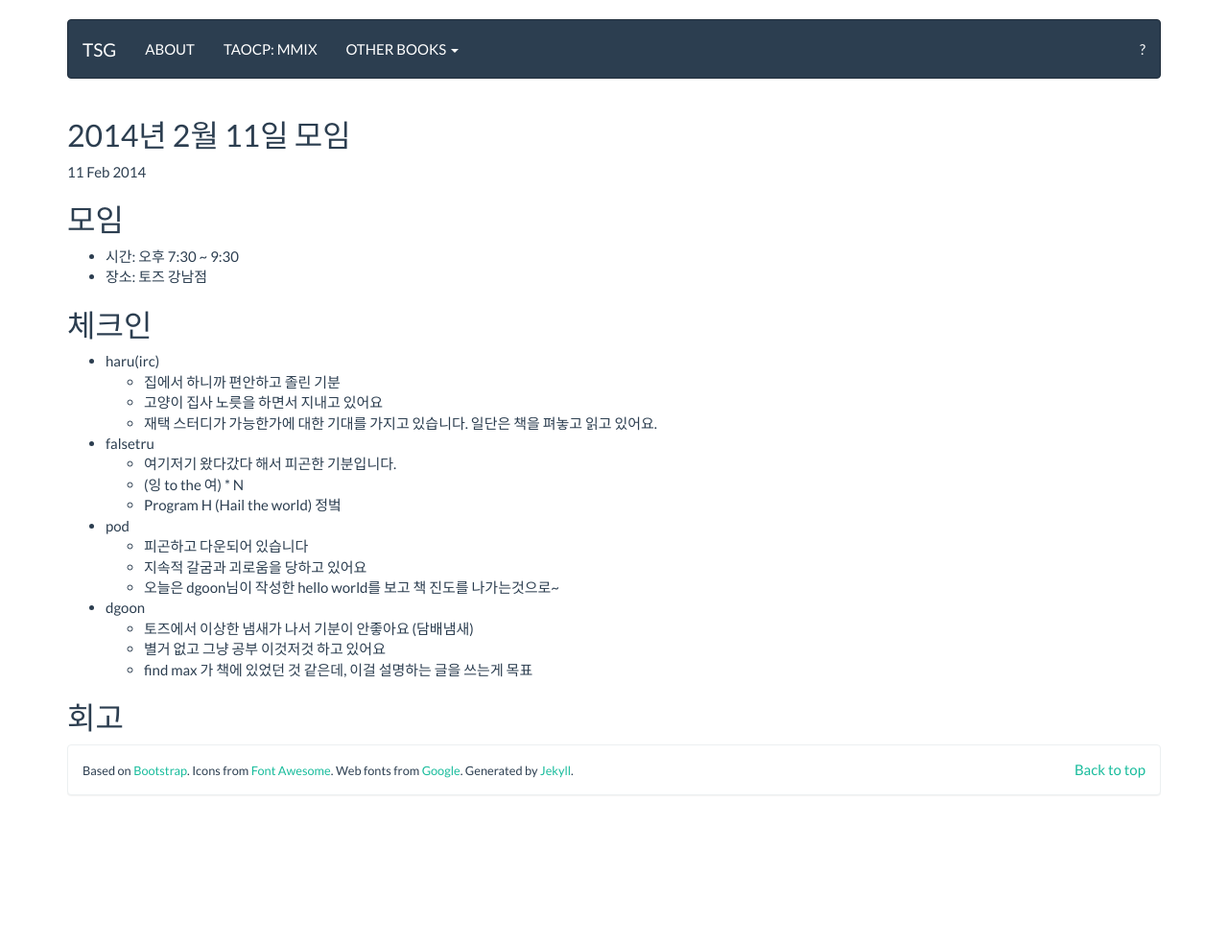
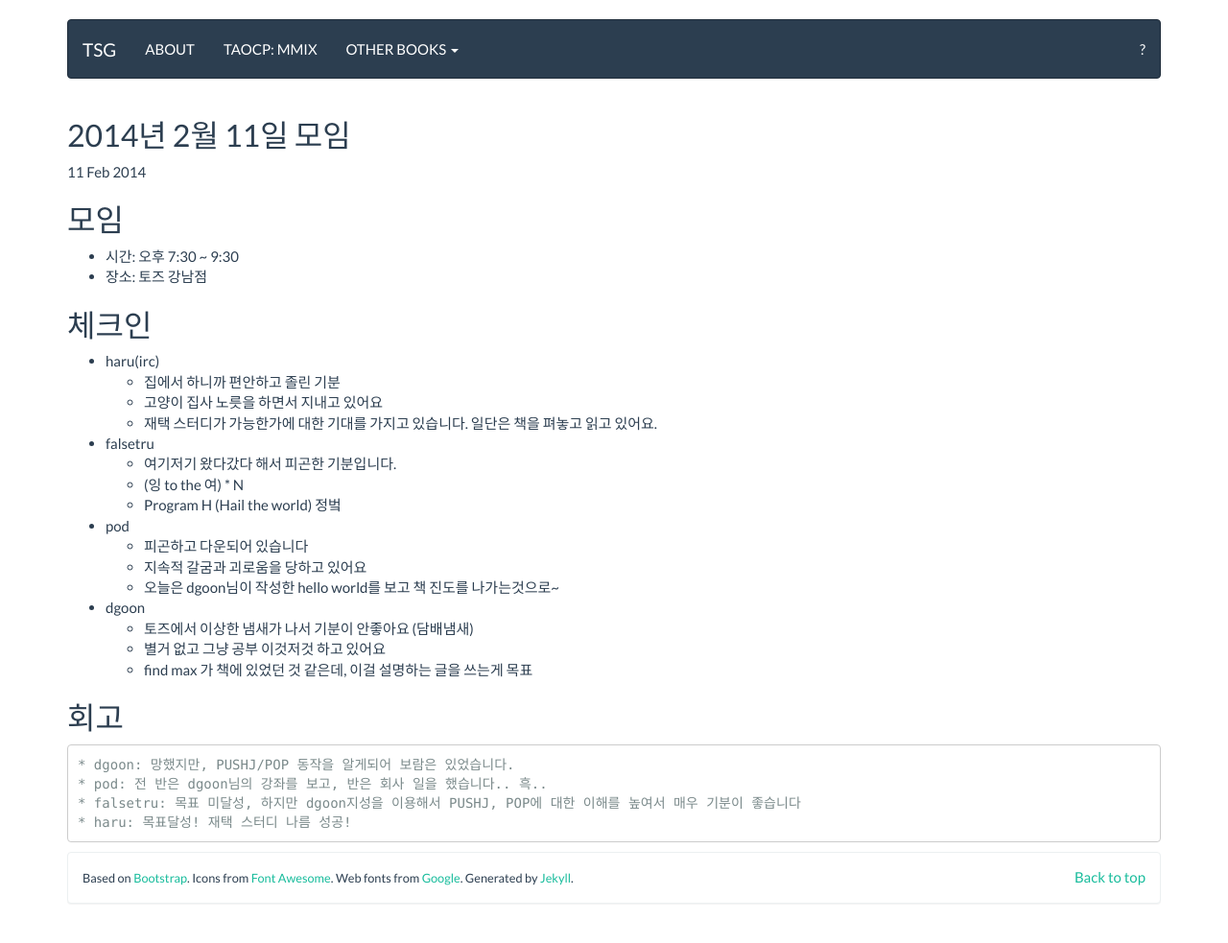
Before and after one commit to tuestudy/tuestudy.github.io, a Jekyll site: the page built from _posts/2014-02-11-tsg-taocp-off.markdown, in a window 1280 px wide. Shown: the whole page at 96% size. Built offline with Jekyll 4.4.1, drawn with Linux system fonts in a browser that asks for light colours; Markdown is read by kramdown in place of the engine named in the settings; before the commit the page ends 900 px from its top, so only the background shows below that.

Commit message:
2014-02-11 회고

```diff
--- a/_posts/2014-02-11-tsg-taocp-off.markdown
+++ b/_posts/2014-02-11-tsg-taocp-off.markdown
@@ -34,3 +34,8 @@
     * find max 가 책에 있었던 것 같은데, 이걸 설명하는 글을 쓰는게 목표
 
 ## 회고
+
+    * dgoon: 망했지만, PUSHJ/POP 동작을 알게되어 보람은 있었습니다.
+    * pod: 전 반은 dgoon님의 강좌를 보고, 반은 회사 일을 했습니다.. 흑..
+    * falsetru: 목표 미달성, 하지만 dgoon지성을 이용해서 PUSHJ, POP에 대한 이해를 높여서 매우 기분이 좋습니다
+    * haru: 목표달성! 재택 스터디 나름 성공!
```
